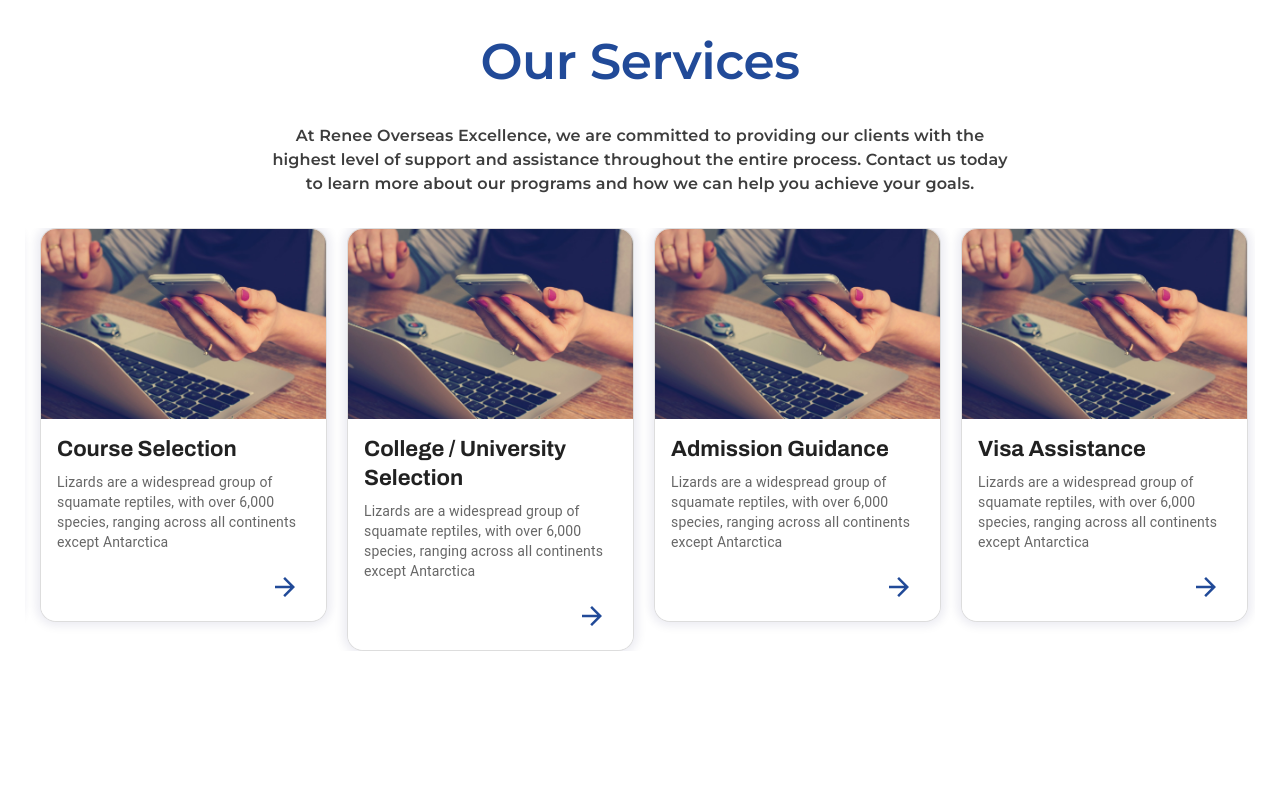
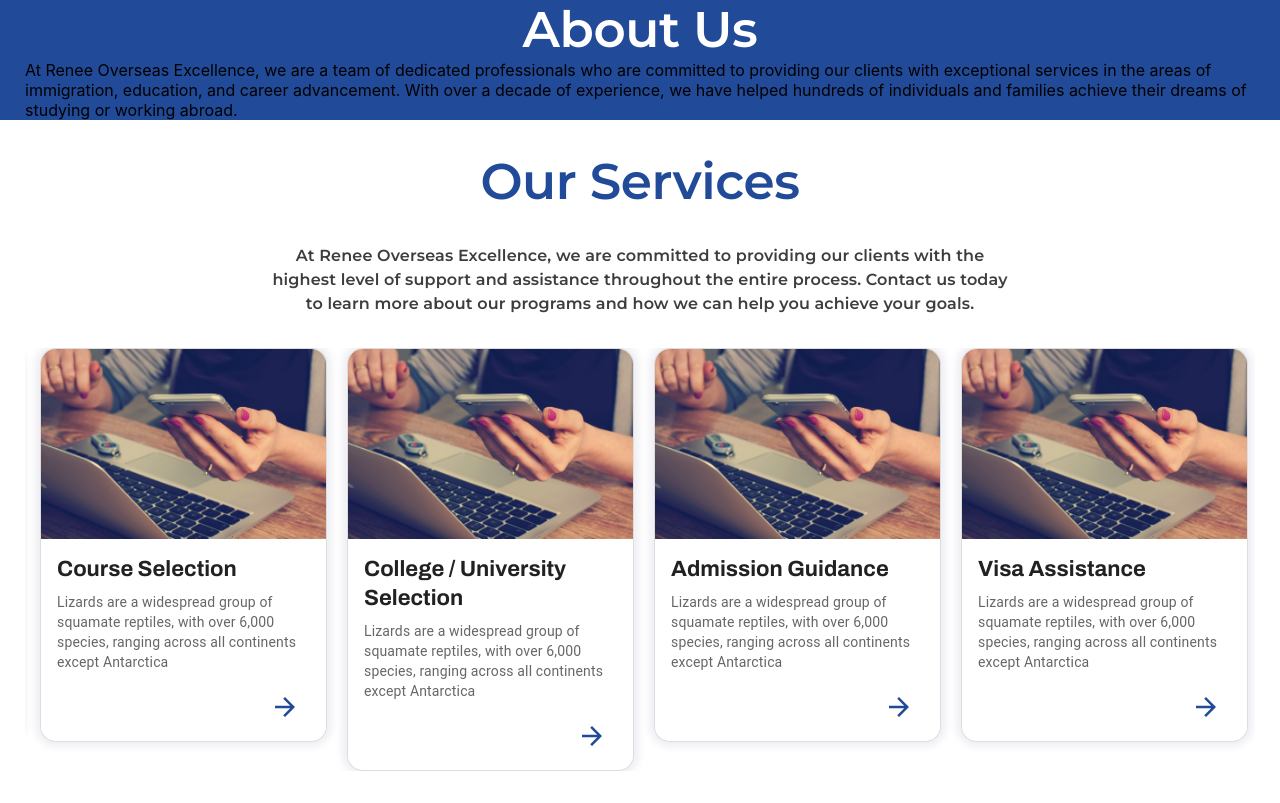
Before and after one commit to avesh-h/edu-prosper, a React (Create React App) app in the folder client/: page / in a window 1280 px wide. Built offline with nearby package versions, Linux system fonts and the light colour scheme.

Commit message:
add about us

```diff
--- /dev/null
+++ b/client/src/components/about/AboutSection.jsx
@@ -0,0 +1,35 @@
+import React from "react";
+import Box from "@mui/material/Box";
+import Container from "../common/styled/Container";
+import SectionHeading from "../common/styled/SectionHeading";
+import { Typography } from "@mui/material";
+
+const AboutSection = () => {
+  return (
+    <Box bgcolor={"#214a98"}>
+      <Container>
+        <SectionHeading
+          sx={{
+            color: "#fff",
+            fontSize: "50px",
+            fontFamily: "Montserrat, sans-serif",
+          }}
+        >
+          About Us
+        </SectionHeading>
+        <Box>
+          <Typography variant="p">
+            At Renee Overseas Excellence, we are a team of dedicated
+            professionals who are committed to providing our clients with
+            exceptional services in the areas of immigration, education, and
+            career advancement. With over a decade of experience, we have helped
+            hundreds of individuals and families achieve their dreams of
+            studying or working abroad.
+          </Typography>
+        </Box>
+      </Container>
+    </Box>
+  );
+};
+
+export default AboutSection;
--- a/client/src/pages/index.jsx
+++ b/client/src/pages/index.jsx
@@ -1,9 +1,11 @@
 import React from "react";
 import OurServices from "../components/services/OurServices";
+import AboutSection from "../components/about/AboutSection";
 
 const HomePage = () => {
   return (
     <div>
+      <AboutSection />
       <OurServices />
     </div>
   );
```
